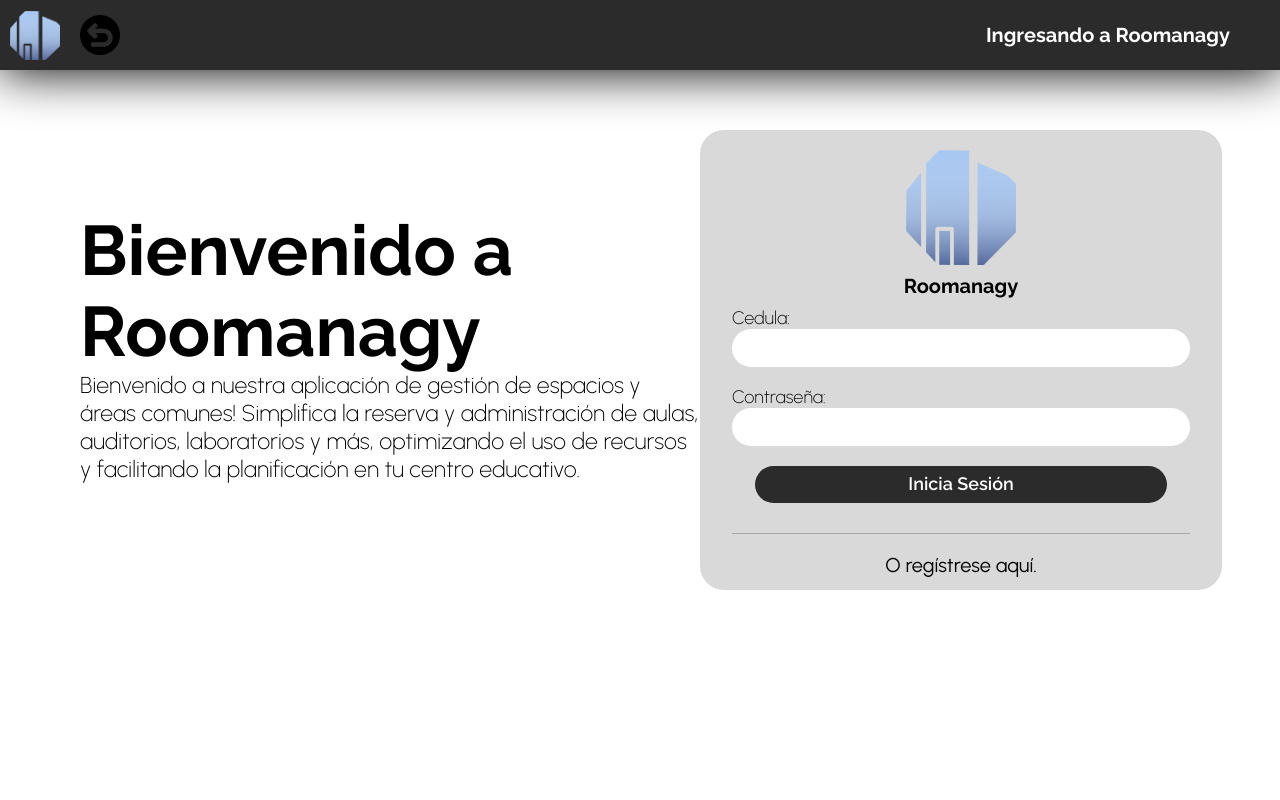
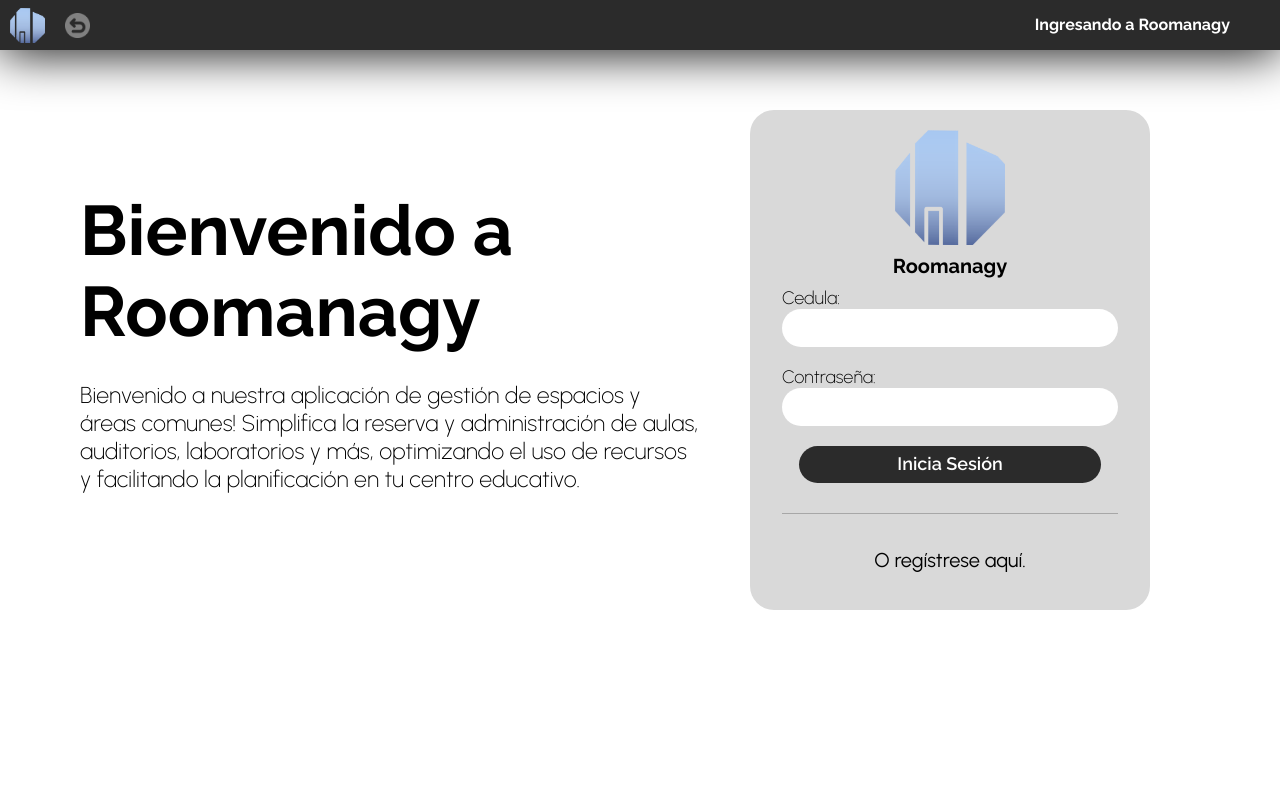
Before and after one commit to VertetzSwre/Vertetz, a PHP site: page /vista/public/login.html in a window 1280 px wide. Run offline with PHP 8.4, Linux system fonts and the light colour scheme.

Commit message:
Cambios generales en la capa Vista.
Se ha modificado el Login, quedando el mismo totalmente Responsive. Además, se ha modificado el software a nivel general.

```diff
--- a/vista/public/ayuda.html
+++ b/vista/public/ayuda.html
@@ -3,7 +3,7 @@
 <head>
     <meta charset="UTF-8">
     <meta name="viewport" content="width=device-width, initial-scale=1.0">
-    <title>Inicio - Roomanagy</title>
+    <title>Centro de ayuda - Roomanagy</title>
     <link rel="stylesheet" href="../public/css/normalize.css">
     <link rel="stylesheet" href="../public/css/styles.css">
     <link rel="preload" href="../public/css/styles.css" as="style">
--- a/vista/public/calendario.html
+++ b/vista/public/calendario.html
@@ -3,7 +3,7 @@
 <head>
     <meta charset="UTF-8">
     <meta name="viewport" content="width=device-width, initial-scale=1.0">
-    <title>Inicio - Roomanagy</title>
+    <title>Calendario - Roomanagy</title>
     <link rel="stylesheet" href="../public/css/normalize.css">
     <link rel="stylesheet" href="../public/css/styles.css">
     <link rel="preload" href="../public/css/styles.css" as="style">
--- a/vista/public/css/styles.css
+++ b/vista/public/css/styles.css
@@ -70,9 +70,9 @@ main {
     margin: 6rem 0 4rem 0;
 }
 
-.header {
+.header { /* Este mismo header que esta en el login, se usa para el register, ahorrando de hacer uno nuevo. */
     width: 100%;
-    height: 7rem;
+    height: 5rem;
     display: flex;
     align-items: center;
     justify-content: space-around;
@@ -82,7 +82,7 @@ main {
 }
 
 .container-logo {
-    width: 5rem;
+    width: 3.5rem;
     height: 70%;
     border-radius: 100%;
     margin: 0 1rem;
@@ -97,7 +97,7 @@ main {
 header a {
     margin: 0 5rem 0 auto;
 
-    font-size: 2rem;
+    font-size: 1.6rem;
     font-weight: 700;
     font-family: 'Raleway', sans-serif;
     text-decoration: none;
@@ -105,8 +105,8 @@ header a {
 }
 
 .returnButton {
-    width: 4rem;
-    height: 4rem;
+    width: 2.5rem;
+    height: 2.5rem;
     margin: 0 1rem;
 }
 
@@ -134,6 +134,7 @@ section p {
     font-weight: 200;
     line-height: 2.8rem;
     text-align: left;
+    margin: 3rem 0;
 }
 
 @media (max-width: 1200px) {
@@ -156,6 +157,7 @@ section p {
 
 .login-section {
     margin: 0;
+    margin: 6rem 8rem 0 0;
 }
 
 @media (max-width: 1200px) {
@@ -167,12 +169,12 @@ section p {
 
 /* Formulario Login */
 .formulario {
-    height: 46rem;
-    width: 90%;
+    height: 50rem;
+    width: 80%;
     padding: 2rem;
     display: flex;
     justify-content: center;
-    margin: 6rem 8rem 0 0;
+    margin: 0 auto;
 
     background-color: #d9d9d9;
     border-radius: 2.4rem;
@@ -181,11 +183,14 @@ section p {
 @media (max-width: 1200px) {
     .formulario {
         width: 90%;
-        height: 45rem;
     }
 
     .containerLogin {
         display: block;
+    }
+
+    .login-section {
+        margin: 0 auto;
     }
 }
 
@@ -289,6 +294,26 @@ fieldset .appName {
     z-index: 1000;
     overflow-y: auto; /* Añadir scroll si el contenido es demasiado grande */
     overflow-x: hidden;
+}
+
+@media (max-width: 1350px) {
+    .sidebar {
+        width: 20%;
+    }
+
+    body.sidebar-open {
+        margin-left: 25%; /* Mueve el contenido del cuerpo cuando el sidebar está abierto */
+    }
+}
+
+@media (max-width: 990px) {
+    .sidebar {
+        width: 35%;
+    }
+
+    body.sidebar-open {
+        margin-left: 35%; /* Mueve el contenido del cuerpo cuando el sidebar está abierto */
+    }
 }
 
 .sidebar * {
--- a/vista/public/gestionReservas.html
+++ b/vista/public/gestionReservas.html
@@ -3,7 +3,7 @@
 <head>
     <meta charset="UTF-8">
     <meta name="viewport" content="width=device-width, initial-scale=1.0">
-    <title>Inicio - Roomanagy</title>
+    <title>Gestión de tus reservas - Roomanagy</title>
     <link rel="stylesheet" href="../public/css/normalize.css">
     <link rel="stylesheet" href="../public/css/styles.css">
     <link rel="preload" href="../public/css/styles.css" as="style">
--- a/vista/public/login.html
+++ b/vista/public/login.html
@@ -81,7 +81,7 @@
                 <div class="linea"></div>
 
                 <div class="d-flex justify-content-center">
-                    <a href="registro.html" class="registrarse">O regístrese aquí.</a>
+                    <a href="registro.html" class="registrarse" style="margin: 1.5rem auto;">O regístrese aquí.</a>
                 </div>
 
             </fieldset>
--- a/vista/public/misReservas.html
+++ b/vista/public/misReservas.html
@@ -3,7 +3,7 @@
 <head>
     <meta charset="UTF-8">
     <meta name="viewport" content="width=device-width, initial-scale=1.0">
-    <title>Inicio - Roomanagy</title>
+    <title>Mis reservas - Roomanagy</title>
     <link rel="stylesheet" href="../public/css/normalize.css">
     <link rel="stylesheet" href="../public/css/styles.css">
     <link rel="preload" href="../public/css/styles.css" as="style">
```
Also changed, not shown: vista/public/crearReserva.html (+4 -4 lines), vista/public/js/script.js (+11 -3 lines), vista/public/registro.html (+10 -0 lines), vista/public/img/backButton.png.
